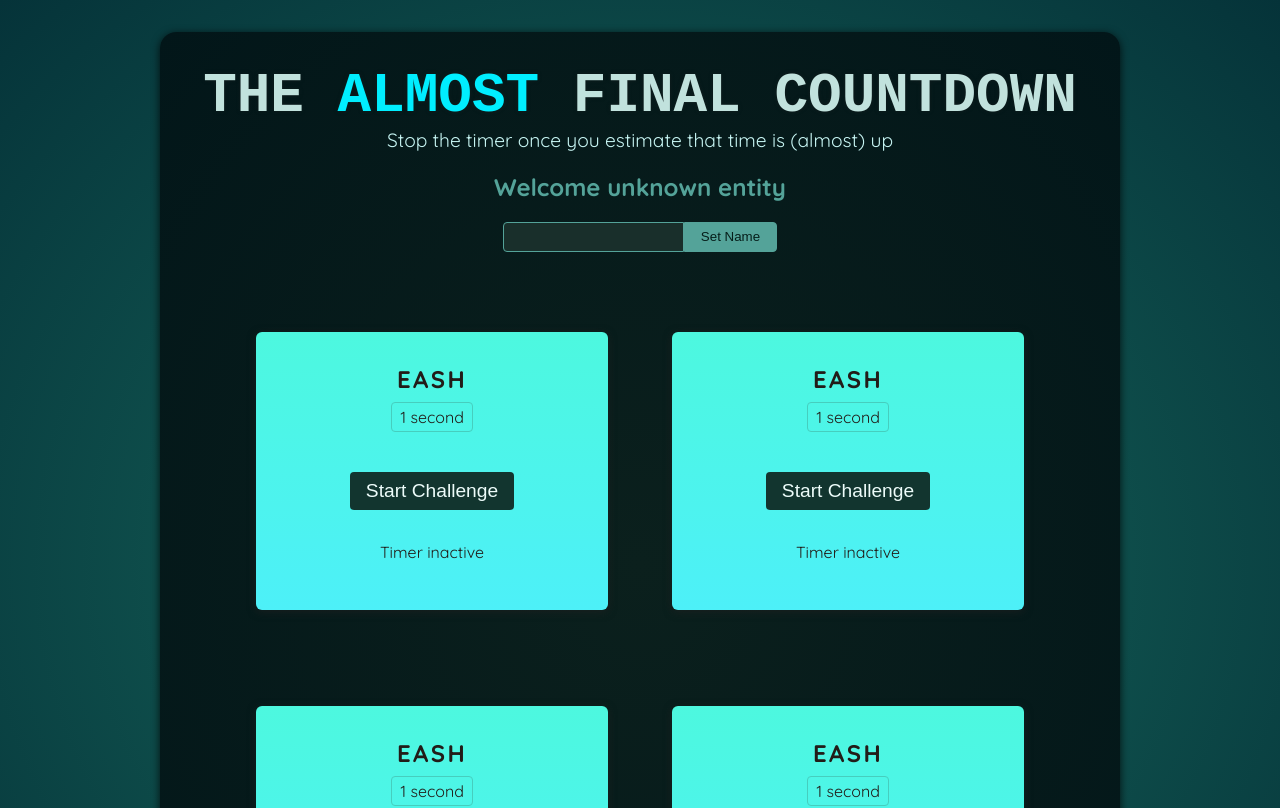
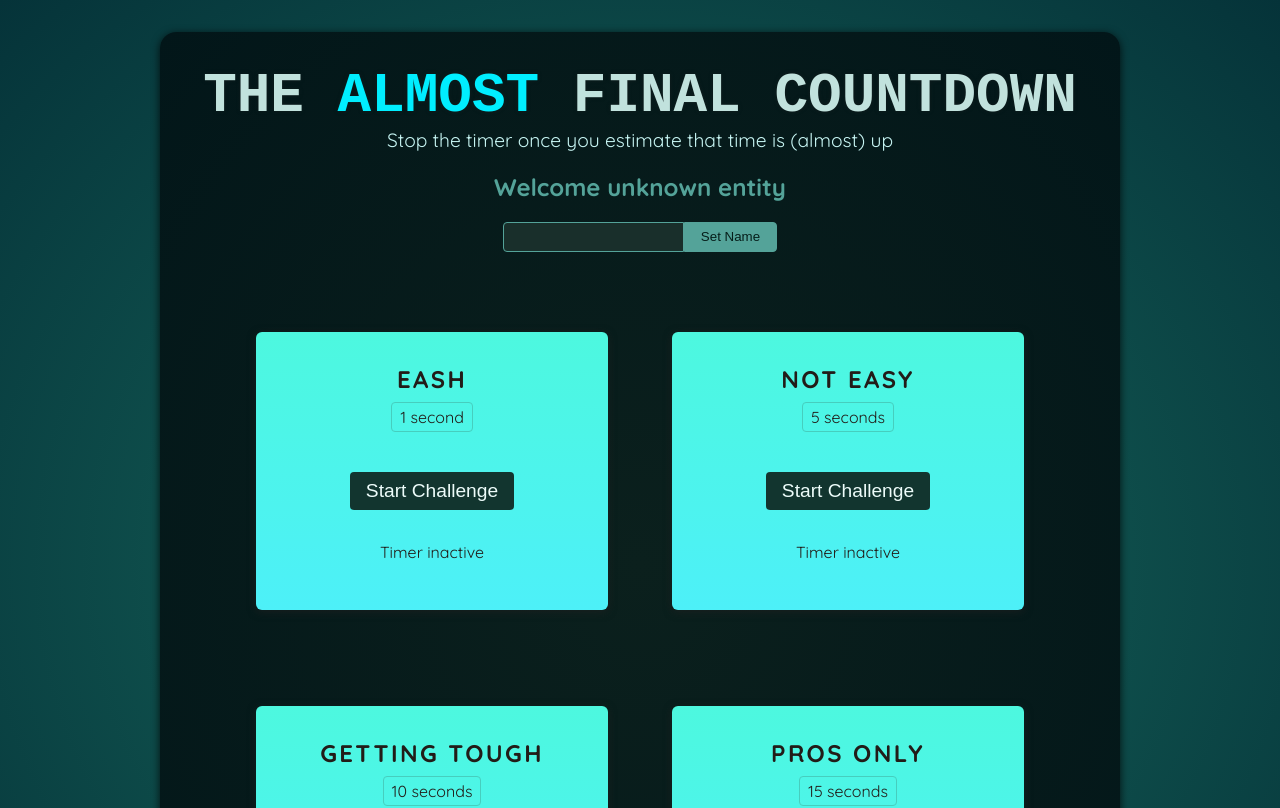
Before and after one commit to play3step/Udemy_React_Study, a React (Vite) app in the folder 01-starting-project/: page / in a window 1280 px wide. Shown: the top 808 px of the page. Built offline with nearby package versions, Linux system fonts and the light colour scheme; a web font is replaced by a local one.

Commit message:
style: 모달 컴포넌트 추가

```diff
--- a/01-starting-project/src/App.jsx
+++ b/01-starting-project/src/App.jsx
@@ -7,9 +7,9 @@ function App() {
       <Player />
       <div id="challenges">
         <TimerChallenge title="Eash" targetTime={1} />
-        <TimerChallenge title="Eash" targetTime={1} />
-        <TimerChallenge title="Eash" targetTime={1} />
-        <TimerChallenge title="Eash" targetTime={1} />
+        <TimerChallenge title="NOT EASY" targetTime={5} />
+        <TimerChallenge title="GETTING TOUGH" targetTime={10} />
+        <TimerChallenge title="PROS ONLY" targetTime={15} />
       </div>
     </>
   );
--- /dev/null
+++ b/01-starting-project/src/components/ResultModal.jsx
@@ -0,0 +1,17 @@
+const ResultModal = ({ result, targetTime }) => {
+  return (
+    <dialog className="result-modal">
+      <h2>You {result}</h2>
+      <p>
+        The target time was <strong>{targetTime} second.</strong>
+      </p>
+      <p>
+        You stopped the timer with <strong>X sconds left.</strong>
+      </p>
+      <form method="dialog">
+        <button>Close</button>
+      </form>
+    </dialog>
+  );
+};
+export default ResultModal;
--- a/01-starting-project/src/components/TimerChallenge.jsx
+++ b/01-starting-project/src/components/TimerChallenge.jsx
@@ -1,4 +1,5 @@
 import { useRef, useState } from "react";
+import ResultModal from "./ResultModal";
 
 const TimerChallenge = ({ title, targetTime }) => {
   const timer = useRef();
@@ -16,6 +17,8 @@ const TimerChallenge = ({ title, targetTime }) => {
     clearTimeout(timer.current);
   };
   return (
+    <>
+      {timerExpired && <ResultModal targetTime={targetTime} result="lost" />}
       <selection className="challenge">
         <h2>{title}</h2>
         {timerExpired && <p>You lost</p>}
@@ -31,6 +34,7 @@ const TimerChallenge = ({ title, targetTime }) => {
           {timerStarted ? "Time is running..." : "Timer inactive"}
         </p>
       </selection>
+    </>
   );
 };
 export default TimerChallenge;
```
Lines whose indentation alone changed are shown as unchanged.
